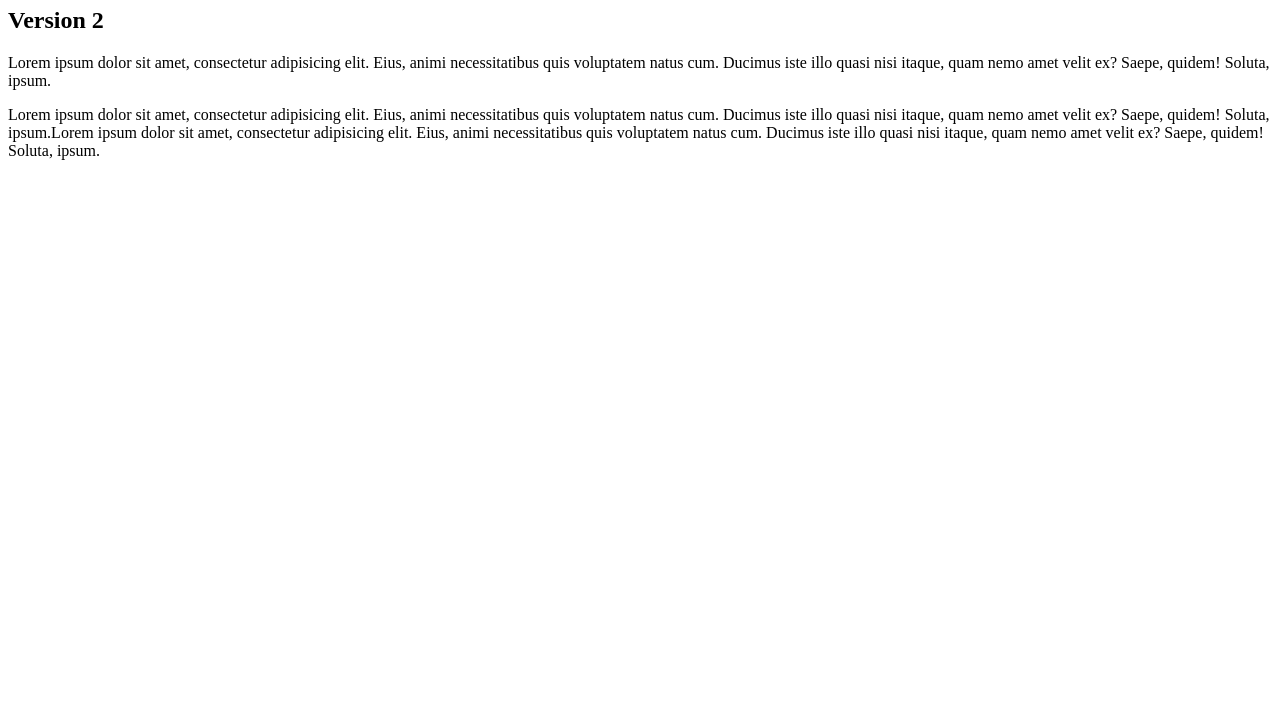
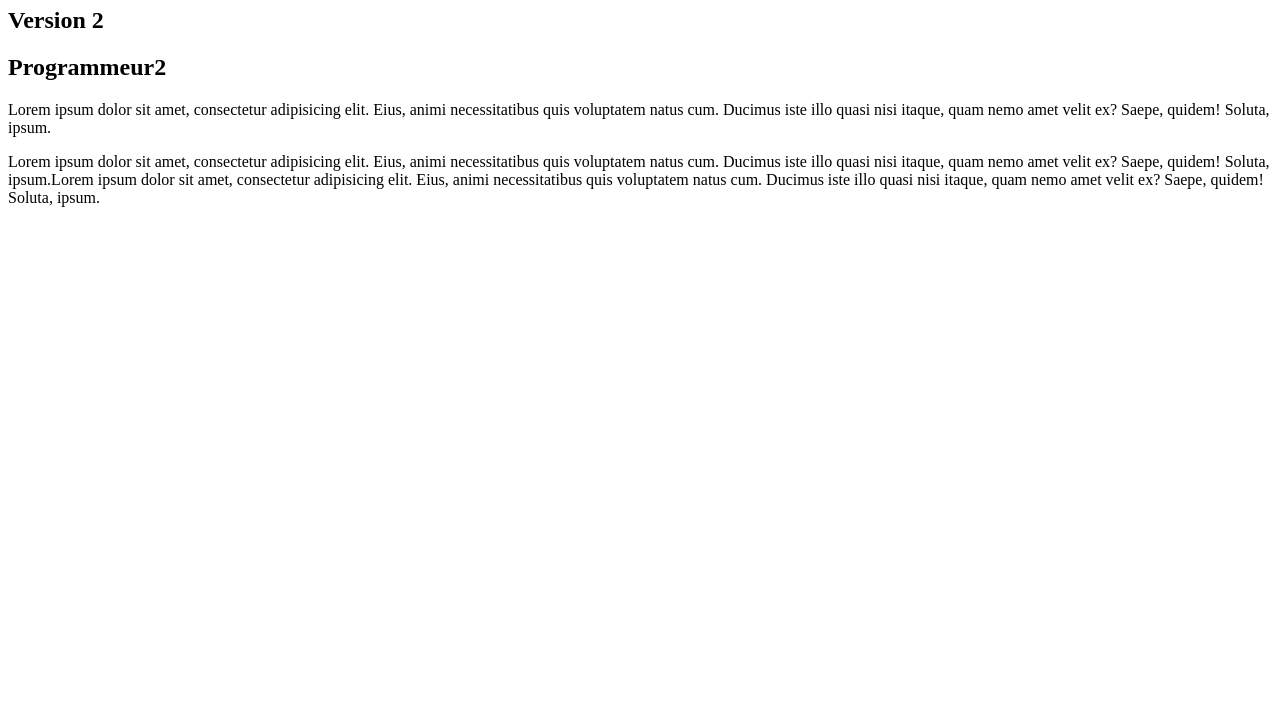
Before and after one commit to Programmeur3mc/projet-2, a plain HTML site: page githubTest/index.html in a window 1280 px wide. Shown: the part 73-800 px from the top of the page. Drawn offline with Linux system fonts and the light colour scheme.

Commit message:
programmeur2

```diff
--- a/githubTest/index.html
+++ b/githubTest/index.html
@@ -7,6 +7,7 @@
     <title>Document</title>
     <h1>Cours github</h1>
     <h2>Version 2</h2>
+      <h2>Programmeur2</h2>
     <p>Lorem ipsum dolor sit amet, consectetur adipisicing elit. Eius, animi necessitatibus quis voluptatem natus cum. Ducimus iste illo quasi nisi itaque, quam nemo amet velit ex? Saepe, quidem! Soluta, ipsum.</p>
 
     <p>Lorem ipsum dolor sit amet, consectetur adipisicing elit. Eius, animi necessitatibus quis voluptatem natus cum. Ducimus iste illo quasi nisi itaque, quam nemo amet velit ex? Saepe, quidem! Soluta, ipsum.Lorem ipsum dolor sit amet, consectetur adipisicing elit. Eius, animi necessitatibus quis voluptatem natus cum. Ducimus iste illo quasi nisi itaque, quam nemo amet velit ex? Saepe, quidem! Soluta, ipsum.</p>
```
